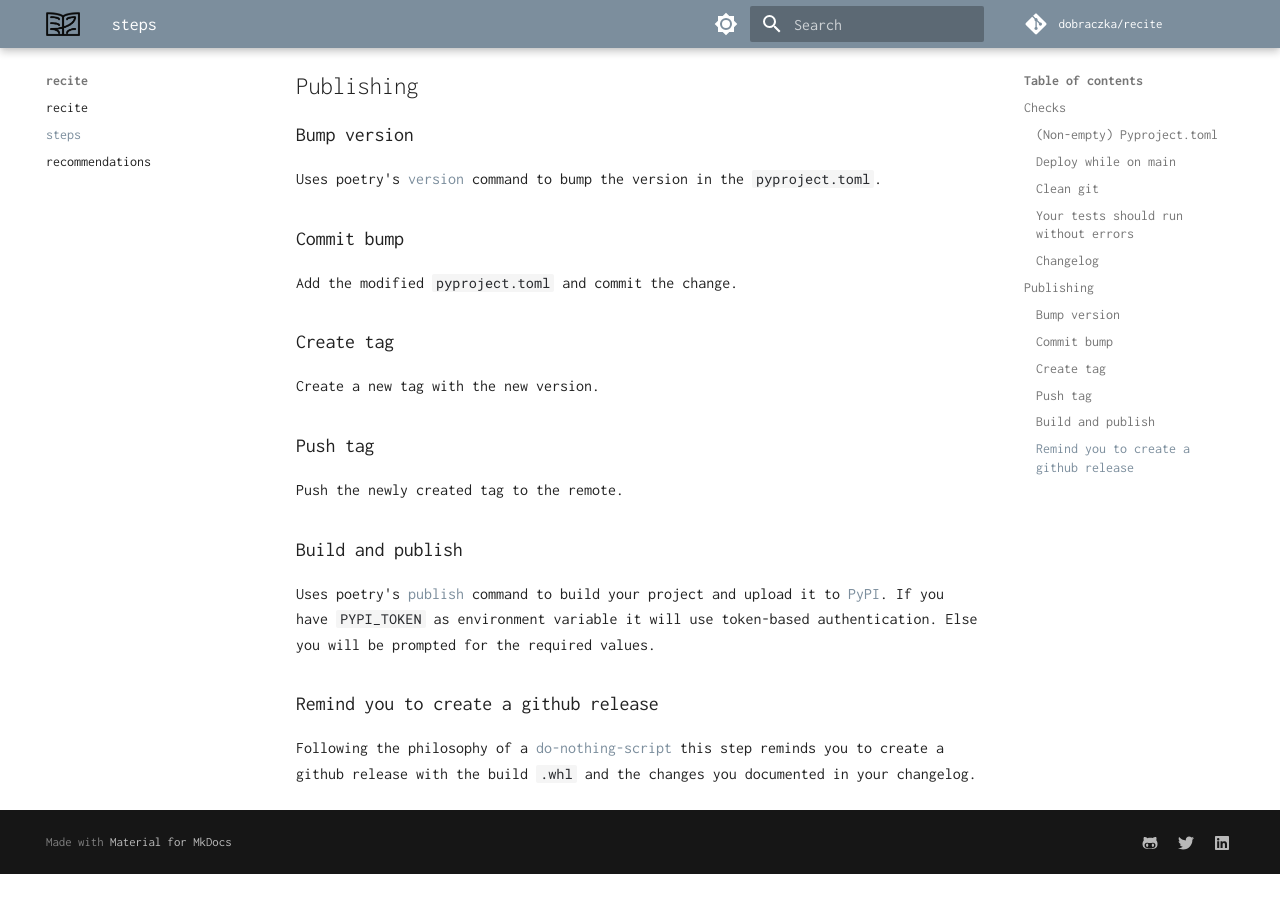
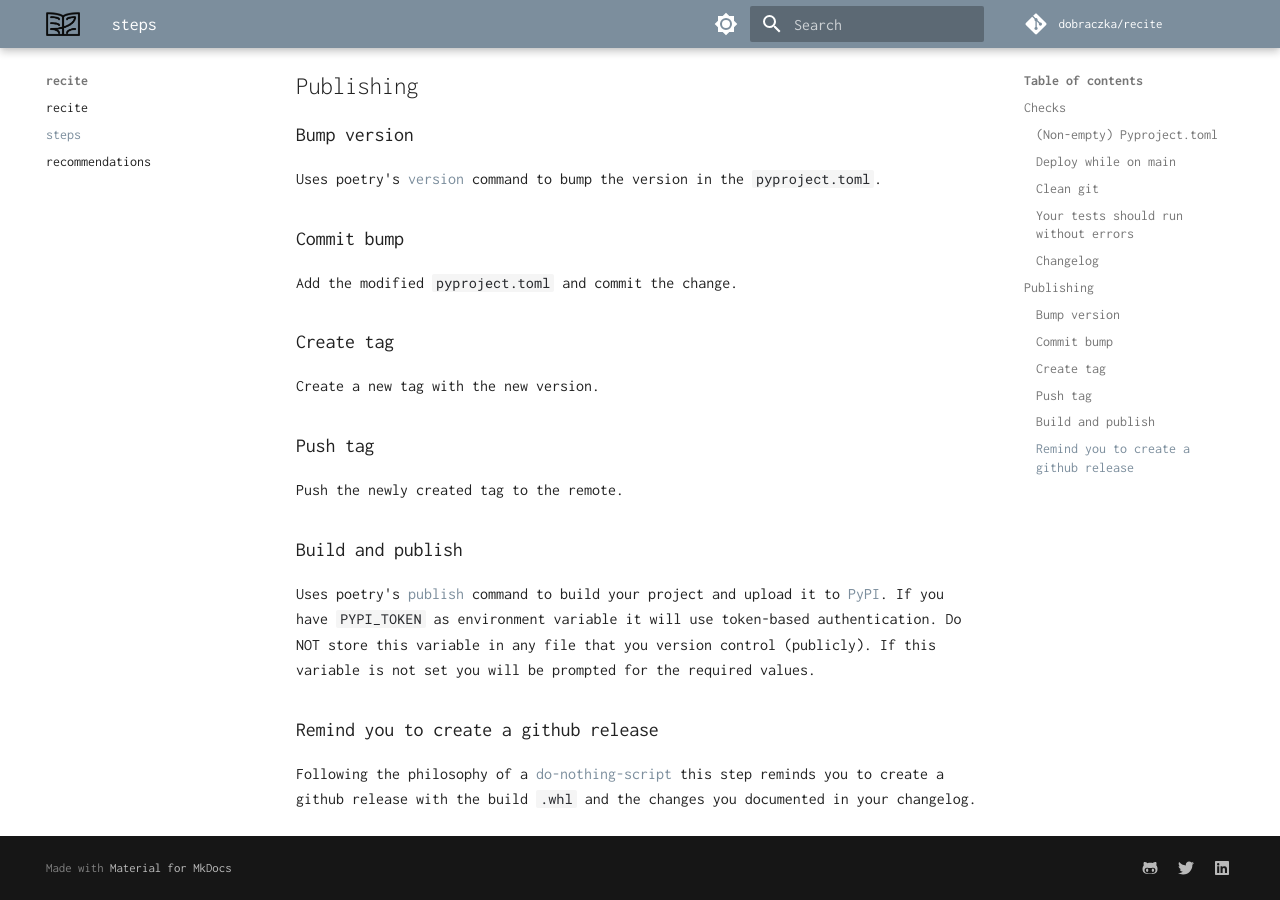
Before and after one commit to dobraczka/recite, an MkDocs documentation site: the page built from docs/steps.md, in a window 1280 px wide and 900 px high, scrolled down 841 px. Built offline with MkDocs 1.6.1 and Material for MkDocs 9.7.7, drawn with Linux system fonts in a browser that asks for light colours; comment, search, counter and statistics services are not loaded; before the commit the page ends 1715 px from its top, so only the background shows below that.

Commit message:
Add comment about pypi token

```diff
--- a/docs/steps.md
+++ b/docs/steps.md
@@ -44,7 +44,7 @@ Push the newly created tag to the remote.
 ### Build and publish
 
 Uses poetry's [publish](https://python-poetry.org/docs/cli/#publish) command to build your project and upload it to [PyPI](pypi.org).
-If you have `PYPI_TOKEN` as environment variable it will use token-based authentication. Else you will be prompted for the required values.
+If you have `PYPI_TOKEN` as environment variable it will use token-based authentication. Do NOT store this variable in any file that you version control (publicly). If this variable is not set you will be prompted for the required values.
 
 ### Remind you to create a github release
 
```
